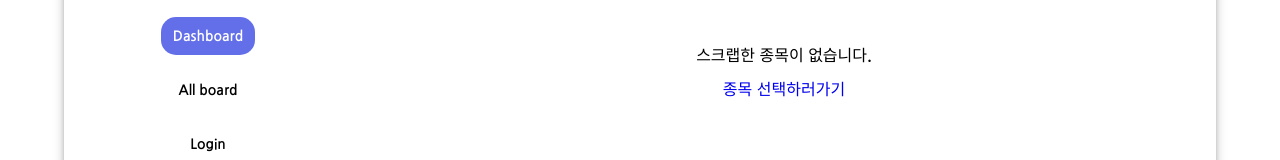
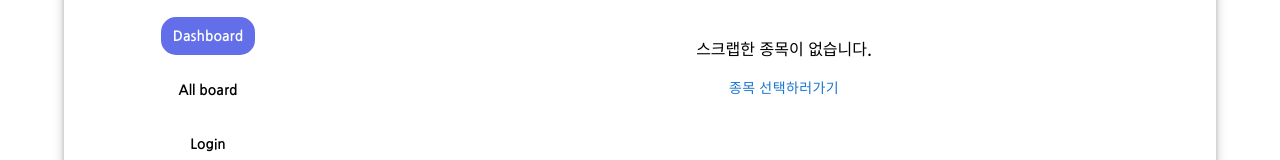
Before and after one commit to bjy6439/myWallet, a React (Create React App) app: page / in a window 1280 px wide. Shown: the part 172-332 px from the top of the page. Built offline with nearby package versions, Linux system fonts and the light colour scheme; no server answers; a web font is replaced by a local one.

Commit message:
Modify : 스크랩하러가기 클릭시 네비게이션 버튼 이슈  해결

```diff
--- a/src/Components/Graph.tsx
+++ b/src/Components/Graph.tsx
@@ -1,4 +1,4 @@
-import { Grid } from "@mui/material";
+import { Button, Grid } from "@mui/material";
 import {
   axisBottom,
   axisLeft,
@@ -11,12 +11,13 @@ import {
 } from "d3";
 import { useEffect, useRef, useState } from "react";
 import { useSelector } from "react-redux";
-import { RootState } from "../Store/store";
+import { RootState, useAppDispatch } from "../Store/store";
 import { select } from "d3-selection";
 import styled from "styled-components";
-import { Link } from "react-router-dom";
+import { setButton } from "../Store/buttonSlice";
 
 const Graph = () => {
+  const dispatch = useAppDispatch();
   const [selection, setSelection] = useState<any>(null);
   const svg = select("svg")
     .call((g) => g.select("svg").remove())
@@ -137,9 +138,14 @@ const Graph = () => {
             md={12}
           >
             <p>스크랩한 종목이 없습니다.</p>
-            <Link style={{ margin: "10px", textDecoration: "none" }} to="/all">
+            <Button
+              style={{ margin: "10px", textDecoration: "none" }}
+              onClick={() => {
+                dispatch(setButton("All board"));
+              }}
+            >
               종목 선택하러가기
-            </Link>
+            </Button>
           </Grid>
         ) : (
           <>
```
